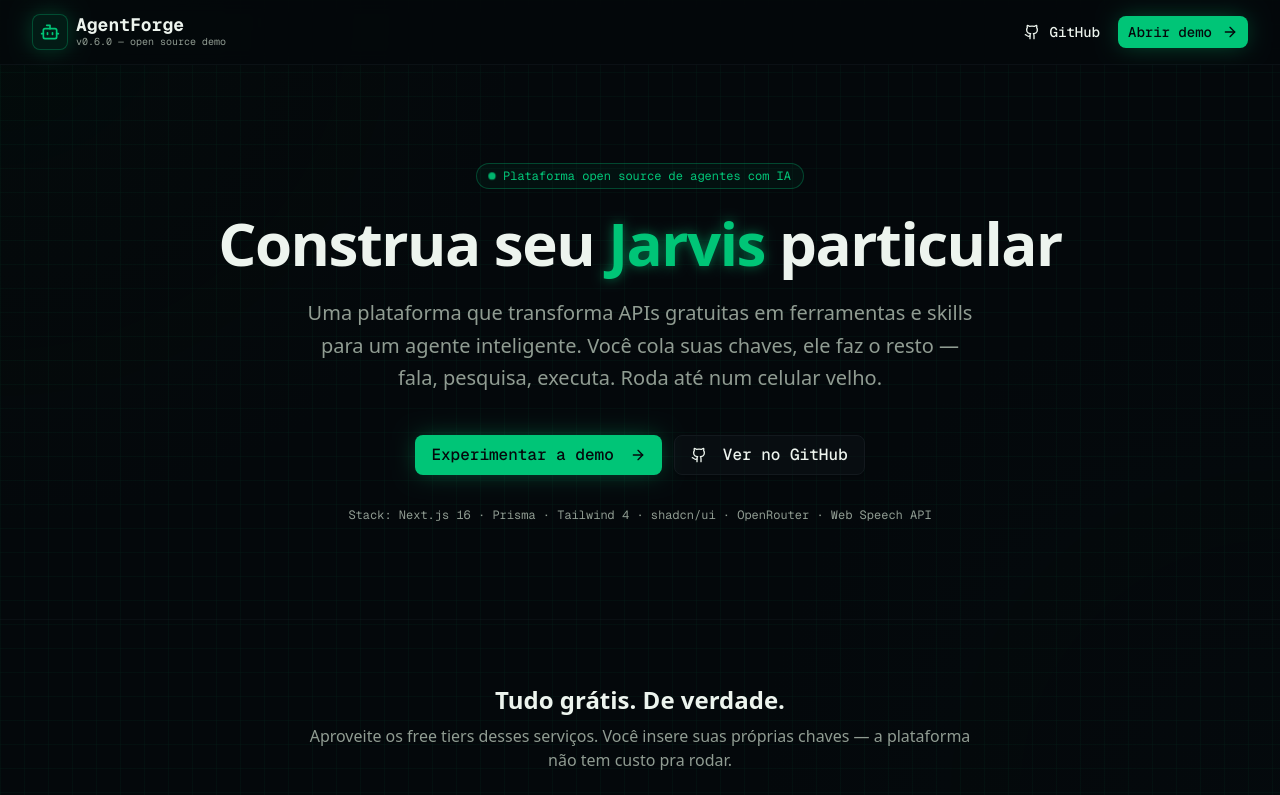
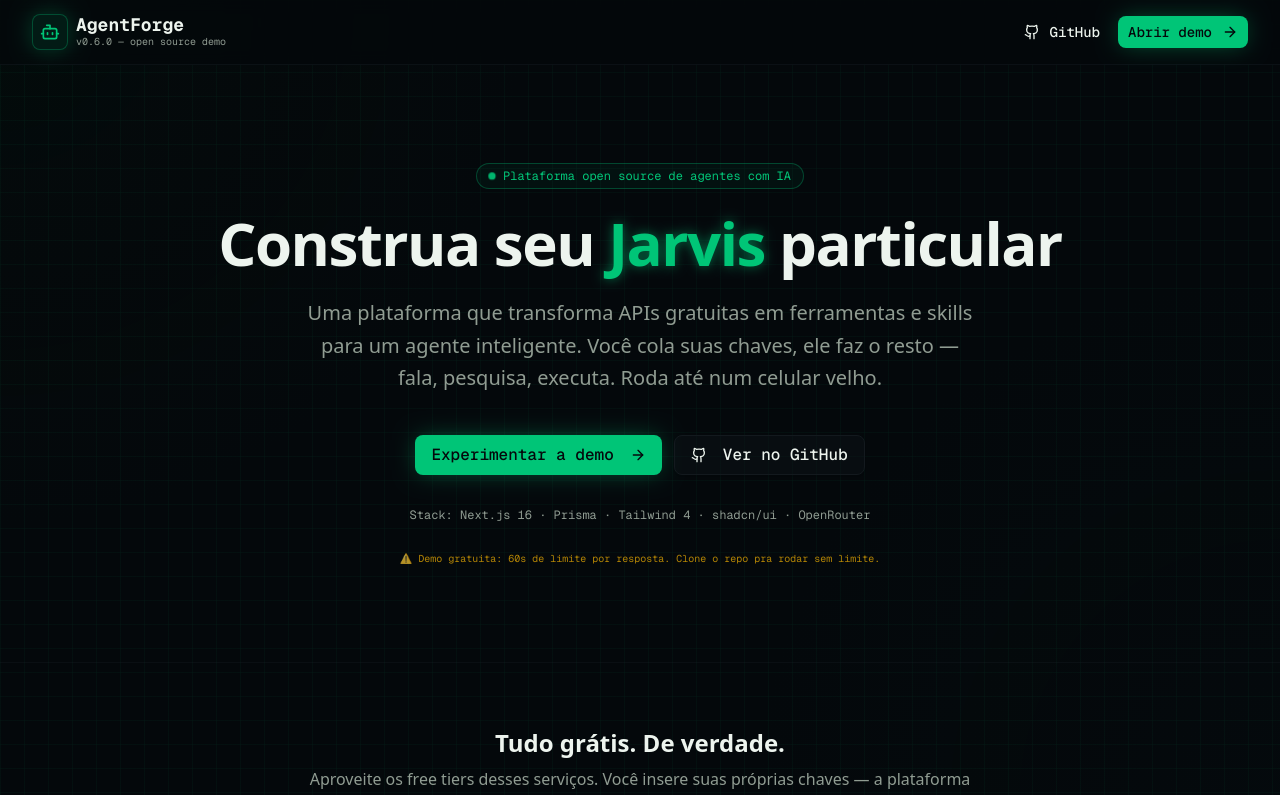
Before and after one commit to lucasgabrieldevgg/agentforge, a Next.js app: page / in a window 1280 px wide. Shown: the top 795 px of the page. Built offline with nearby package versions, Linux system fonts and the light colour scheme.

Commit message:
e7924418-84f9-45c0-94e7-d5b79688a6e1

```diff
--- a/src/components/agentforge/dashboard.tsx
+++ b/src/components/agentforge/dashboard.tsx
@@ -180,6 +180,10 @@
               <p className="font-semibold text-foreground mb-1">Demo Mode</p>
               <p>Sem contas. Dados salvos no navegador. Baixe antes de limpar.</p>
             </div>
+            <div className="px-3 py-2 rounded-md bg-amber-500/10 border border-amber-500/20 text-[10px] text-amber-400/80 font-mono">
+              <p className="font-semibold mb-0.5">⚠️ Demo gratuita</p>
+              <p>Limite de 60s por resposta (Vercel Hobby). Código gerado é conciso por necessidade. Clone o repo pra rodar sem limite.</p>
+            </div>
           </div>
         </aside>
 
--- a/src/components/agentforge/landing-view.tsx
+++ b/src/components/agentforge/landing-view.tsx
@@ -142,7 +142,10 @@
             </Button>
           </div>
           <p className="text-xs text-muted-foreground font-mono pt-2">
-            Stack: Next.js 16 · Prisma · Tailwind 4 · shadcn/ui · OpenRouter · Web Speech API
+            Stack: Next.js 16 · Prisma · Tailwind 4 · shadcn/ui · OpenRouter
+          </p>
+          <p className="text-[10px] text-amber-400/70 font-mono pt-1">
+            ⚠️ Demo gratuita: 60s de limite por resposta. Clone o repo pra rodar sem limite.
           </p>
         </div>
       </section>
```
